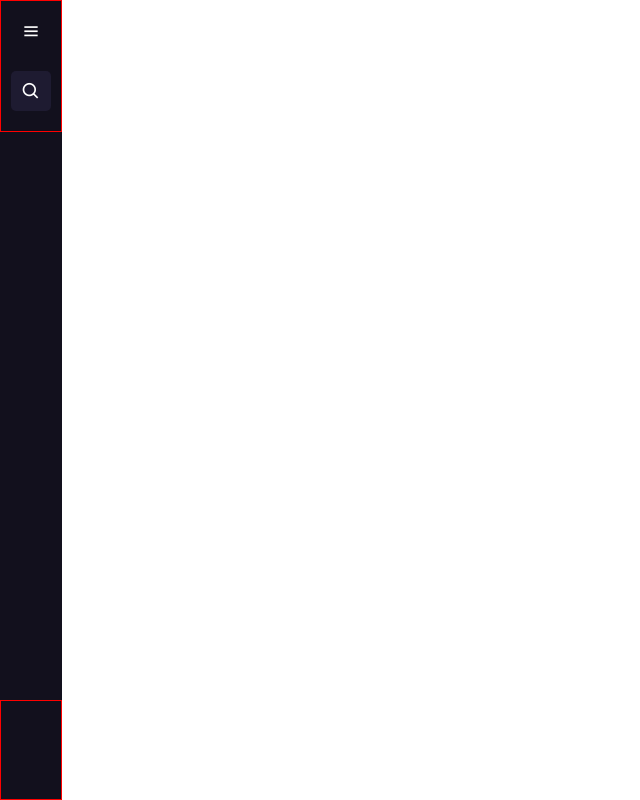
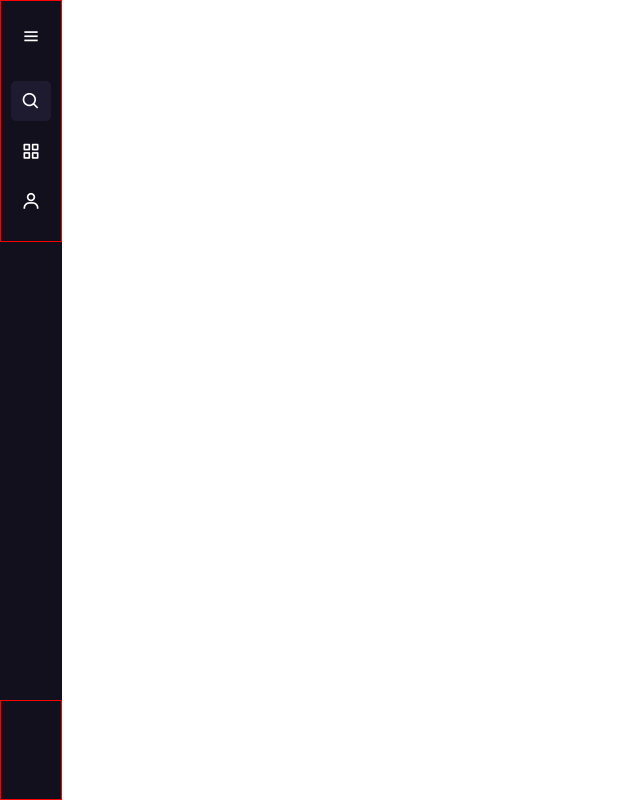
Before and after one commit to HackbartPR/Pretty_Sidebar, a plain HTML site: page public/index.html in a window 1280 px wide. Both pictures are taken after a click on the icon 219 px from the left and 36 px from the top of the page. Shown: the whole page, without its empty margins (0-640 px from the left). Drawn offline with nearby package versions, Linux system fonts and the light colour scheme.

Commit message:
Inserindo mais Itens

```diff
--- a/public/index.html
+++ b/public/index.html
@@ -42,6 +42,26 @@
             <input id="e-search-input" class="e-search-input" type="text" placeholder="Search..." />
           </div>
         </div>
+
+        <!-- CAMPO DASHBOARD-->
+        <div class="l-sideBar__dashboard">
+          <!-- CAMPO DASHBOARD ICON -->
+          <div class="l-sideBar__dashboard__icon">
+            <i class="bx bx-grid-alt"></i>
+          </div>
+          <!-- DASHBOARD TEXT -->
+          <span id="l-sidebar__dashboard__text" class="l-sidebar__dashboard__text">Dashboard</span>
+        </div>
+
+        <!-- CAMPO USER -->
+        <div class="l-sideBar__user">
+          <!-- CAMPO USER ICON -->
+          <div class="l-sideBar__user__icon">
+            <i class="bx bx-user"></i>
+          </div>
+          <!-- USER TEXT -->
+          <span id="l-sidebar__user__text" class="l-sidebar__user__text">User</span>
+        </div>
       </div>
 
       <!-- CAMPO CONTÉM O CAMPO LOGOUT -->
--- a/public/style.css
+++ b/public/style.css
@@ -41,12 +41,15 @@ body {
   display: flex;
   flex-direction: column;
   gap: 10px;
+
+  opacity: 1;
 }
 
 /* SIDEBAR => CONTENT => BRAND-WRAPPER */
 .l-sidebar__brand-wrapper {
   position: relative;
   width: 100%;
+  height: 30px;
 
   display: flex;
   flex-direction: row;
@@ -58,6 +61,7 @@ body {
 .l-sidebar__brand-wrapper__brand {
   position: relative;
   width: 100%;
+  height: 100%;
 
   display: flex;
   align-items: center;
@@ -78,6 +82,8 @@ body {
 
 /* SIDEBAR => CONTENT => BRAND-WRAPPER => MENU*/
 .l-sidebar__brand-wrapper__menu {
+  position: relative;
+  height: 100%;
   font-size: 20px;
 
   display: flex;
@@ -86,7 +92,7 @@ body {
   cursor: pointer;
 }
 
-/* SIDEBAR => CONTENT => OPTIONS => SEARCH */
+/* SIDEBAR => CONTENT =>  SEARCH */
 .l-sideBar__search {
   margin-top: 20px;
 
@@ -101,7 +107,7 @@ body {
   border-radius: 5px;
 }
 
-/* SIDEBAR => CONTENT => OPTIONS => SEARCH => ICON */
+/* SIDEBAR => CONTENT => SEARCH => ICON */
 .l-sideBar__search__icon {
   font-size: 20px;
   display: flex;
@@ -110,7 +116,7 @@ body {
   padding: 10px;
 }
 
-/* SIDEBAR => CONTENT => OPTIONS => SEARCH => DIV-INPUT */
+/* SIDEBAR => CONTENT => SEARCH => DIV-INPUT */
 .l-sideBar__search__input {
   position: relative;
   width: 100%;
@@ -121,7 +127,7 @@ body {
   padding: 10px;
 }
 
-/* SIDEBAR => CONTENT => OPTIONS => SEARCH => DIV-INPUT => INPUT */
+/* SIDEBAR => CONTENT => SEARCH => DIV-INPUT => INPUT */
 .e-search-input {
   position: relative;
   width: 100%;
@@ -132,6 +138,66 @@ body {
   color: #fff;
 
   font-size: 16px;
+}
+
+/* SIDEBAR => CONTENT => DASHBOARD */
+.l-sideBar__dashboard {
+  position: relative;
+  width: 100%;
+
+  display: flex;
+  flex-direction: row;
+  align-items: center;
+  gap: 10px;
+
+  border-radius: 5px;
+
+  transition: 0.2s ease-in-out;
+  cursor: pointer;
+}
+
+.l-sideBar__dashboard:hover {
+  background-color: rgb(224, 222, 226);
+  color: rgb(30, 27, 49);
+}
+
+/* SIDEBAR => CONTENT => DASHBOARD => ICON */
+.l-sideBar__dashboard__icon {
+  font-size: 20px;
+  padding: 10px;
+
+  display: flex;
+  align-items: center;
+}
+
+/* SIDEBAR => CONTENT => USER */
+.l-sideBar__user {
+  position: relative;
+  width: 100%;
+
+  display: flex;
+  flex-direction: row;
+  align-items: center;
+  gap: 10px;
+
+  border-radius: 5px;
+
+  transition: 0.2s ease-in-out;
+  cursor: pointer;
+}
+
+.l-sideBar__user:hover {
+  background-color: rgb(224, 222, 226);
+  color: rgb(30, 27, 49);
+}
+
+/* SIDEBAR => CONTENT => USER => ICON */
+.l-sideBar__user__icon {
+  font-size: 20px;
+  padding: 10px;
+
+  display: flex;
+  align-items: center;
 }
 
 /* FOOTER */
--- a/script.js
+++ b/script.js
@@ -27,6 +27,14 @@ function hideMenu() {
   let inputSearch = document.getElementById('e-search-input')
   inputSearch.classList.add('hideElements')
 
+  //RETIRA O TEXTO DE DASHBOARD
+  let spanDashboard = document.getElementById('l-sidebar__dashboard__text')
+  spanDashboard.classList.add('hideElements')
+
+  //RETIRA O TEXTO DE USER
+  let spanUser = document.getElementById('l-sidebar__user__text')
+  spanUser.classList.add('hideElements')
+
   //CENTRALIZA O ICONE DO MENU
   let divBtnMenu = document.getElementById('l-sidebar__brand-wrapper')
   divBtnMenu.classList.add('centerMenu')
@@ -41,19 +49,27 @@ function showMenu() {
   let divBrand = document.getElementById('l-sidebar__brand-wrapper__brand')
   divBrand.classList.remove('hideElements')
 
-  //RETIRA A DIV DE PESQUISA
+  //INSERE A DIV DE PESQUISA
   let divSearch = document.getElementById('l-sideBar__search__input')
   divSearch.classList.remove('hideElements')
 
-  //RETIRA O INPUT DE PESQUISA
+  //INSERE O INPUT DE PESQUISA
   let inputSearch = document.getElementById('e-search-input')
   inputSearch.classList.remove('hideElements')
 
-  //CENTRALIZA O ICONE DO MENU
+  //INSERE O TEXTO DE DASHBOARD
+  let spanDashboard = document.getElementById('l-sidebar__dashboard__text')
+  spanDashboard.classList.remove('hideElements')
+
+  //INSERE O TEXTO DE USER
+  let spanUser = document.getElementById('l-sidebar__user__text')
+  spanUser.classList.remove('hideElements')
+
+  //DESCENTRALIZA O ICONE DO MENU
   let divBtnMenu = document.getElementById('l-sidebar__brand-wrapper')
   divBtnMenu.classList.remove('centerMenu')
 
-  //AJUSTA O TAMANHO DA SIDEBAR PARA ACOMODAR SOMENTE OS ICONES
+  //AJUSTA O TAMANHO DA SIDEBAR PARA ACOMODAR OS ICONES E OS TEXTOS
   let sideBar = document.getElementById('l-sideBar')
   sideBar.classList.remove('hideSidebar')
 }
```
